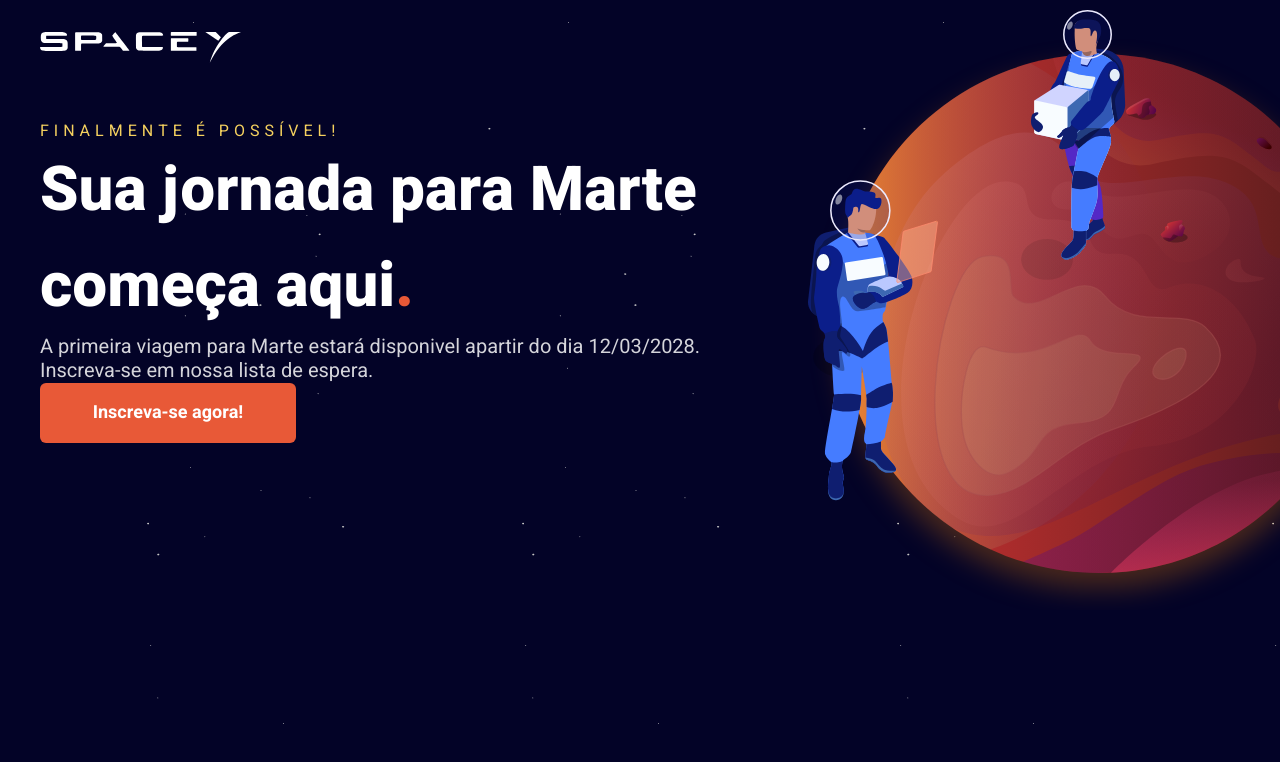
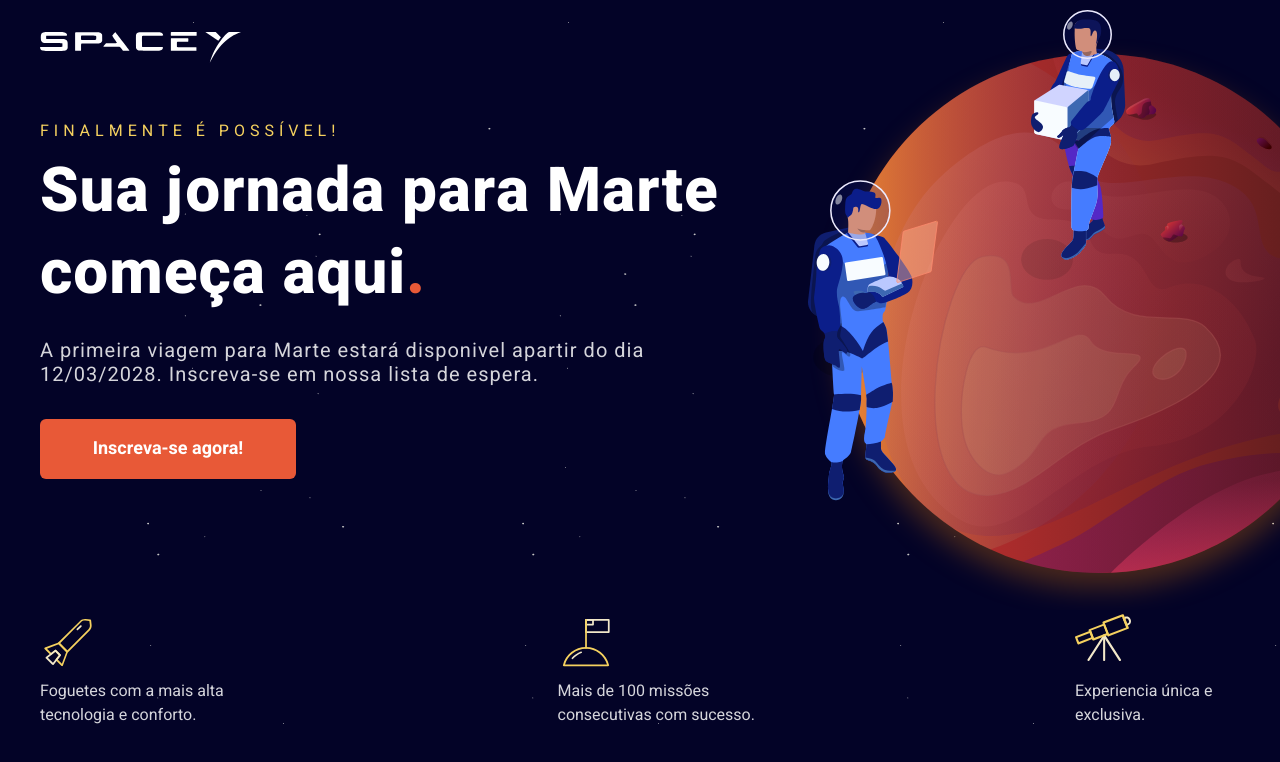
Before and after one commit to gabrielcoutinh0/space-y, a React (Create React App) app: page / in a window 1280 px wide. Shown: the top 762 px of the page. Built offline with nearby package versions, Linux system fonts and the light colour scheme.

Commit message:
card main

```diff
--- a/src/App.tsx
+++ b/src/App.tsx
@@ -1,6 +1,7 @@
 import { GlobalStyles } from './styles/globalstyles'
-import { Container, Header, Logo, Main, Title, FeaturedText, SubTitle, ImageMain } from './styles/styles';
+import { Container, Header, Logo, Main, Title, FeaturedText, SubTitle, ImageMain, CardsMain } from './styles/styles';
 import Button from './components/Button';
+import Card from './components/Card';
 
 function App() {
   return (
@@ -22,10 +23,17 @@ function App() {
 
                 <SubTitle>A primeira viagem para Marte estará disponivel apartir do dia 12/03/2028. Inscreva-se em nossa lista de espera.</SubTitle>
 
+                <Button text='Inscreva-se agora!' />
                 <ImageMain />
-                <Button text='Inscreva-se agora!' />
             </Main>
 
+            <CardsMain>
+                <Card src='./images/icon-rocket.svg' text='Foguetes com a mais alta tecnologia e conforto.' alt='Rocket'/>
+
+                <Card src='./images/icon-flag.svg' text='Mais de 100 missões consecutivas com sucesso.' alt='Flag'/>
+
+                <Card src='./images/icon-telescope.svg' text='Experiencia única e exclusiva.' alt='Telescope' small/>
+            </CardsMain>
 
         </Container>
     </>
--- /dev/null
+++ b/src/components/Card/index.tsx
@@ -0,0 +1,19 @@
+import { DivCard, ImageCard, TextCard } from './styles';
+
+export interface CardProps{
+  src?: string;
+  alt?: string;
+  text?: string;
+  small?: boolean;
+}
+
+function Card({ text, src, alt, small }: CardProps){
+  return (
+    <DivCard small={small}>
+      <ImageCard src={src} alt={alt} />
+      <TextCard>{text}</TextCard>
+    </DivCard>
+  );
+}
+
+export default Card;
--- /dev/null
+++ b/src/components/Card/styles.ts
@@ -0,0 +1,23 @@
+import styled from "styled-components";
+import pixelToRem from "../../utils/pxToRem";
+import { CardProps } from ".";
+
+export const DivCard = styled.div<CardProps>`
+    display: flex;
+    flex-direction: column;
+    max-width: ${({ small }) => (small ? pixelToRem(165) : pixelToRem(215))};
+`;
+
+type ImageProps = Omit<CardProps, 'text'>;
+export const ImageCard = styled.image<ImageProps>`
+    width: ${pixelToRem(56)};
+    height: ${pixelToRem(56)};
+    background-image: ${(props) => `url(${props.src})`};
+    background-repeat: no-repeat;
+`;
+
+export const TextCard = styled.p`
+    color: var(--gray-05);
+    font: var(--text-1);
+    padding-top: ${pixelToRem(8.5)};
+`;
--- a/src/index.tsx
+++ b/src/index.tsx
@@ -1,10 +1,13 @@
 import React from 'react';
-import ReactDOM from 'react-dom';
+import ReactDOM from 'react-dom/client';
 import App from './App';
 
-ReactDOM.render(
-  <React.StrictMode>
-    <App />
-  </React.StrictMode>,
-  document.getElementById('root')
+const rootElement = document.getElementById('root');
+if (!rootElement) throw new Error('Failed to find the root element');
+const root = ReactDOM.createRoot(rootElement);
+
+root.render(
+    <React.StrictMode>
+        <App />
+    </React.StrictMode>
 );
--- a/src/styles/globalstyles.ts
+++ b/src/styles/globalstyles.ts
@@ -47,13 +47,13 @@ body{
     --background-form: #0E0D40;
 
     /* FONTS */
-    --font-heading-1: 800 ${pixelToRem(62)}/${pixelToRem(96)} 'Heebo', sans-serif;
+    --font-heading-1: 800 ${pixelToRem(62)}/${pixelToRem(82)} 'Heebo', sans-serif;
     --font-heading-2: 700 ${pixelToRem(32)}/${pixelToRem(48)} 'Heebo', sans-serif;
     --font-heading-3: 500 ${pixelToRem(24)}/${pixelToRem(32)} 'Heebo', sans-serif;
     --font-heading-4: 400 ${pixelToRem(20)}/${pixelToRem(24)} 'Heebo', sans-serif;
     --font-mobile-heading-1: 800 ${pixelToRem(36)}/${pixelToRem(50)} 'Heebo', sans-serif;
     --font-mobile-text-1: 500 ${pixelToRem(14)}/${pixelToRem(24)} 'Heebo', sans-serif;
-    --text-4: 500 ${pixelToRem(18)}/${pixelToRem(32)} 'Heebo', sans-serif;
+    --text-4: 500 ${pixelToRem(18)}/${pixelToRem(32)} / 'Heebo', sans-serif;
     --text-3: 500 ${pixelToRem(18)}/${pixelToRem(24)} 'Heebo', sans-serif;
     --text-2: 500 ${pixelToRem(14)}/${pixelToRem(20)} 'Heebo', sans-serif;
     --text-1: 400 ${pixelToRem(16)}/${pixelToRem(24)} 'Heebo', sans-serif;
--- a/src/styles/styles.ts
+++ b/src/styles/styles.ts
@@ -24,11 +24,12 @@ export const Logo = styled.image`
     height: ${pixelToRem(41)};
 `;
 
+
 export const Main = styled.main`
     display: flex;
     flex-direction: column;
     max-width: ${pixelToRem(815)};
-    padding-bottom: ${pixelToRem(103)};
+    padding-bottom: ${pixelToRem(135)};
 `;
 
 export const FeaturedText = styled.p`
@@ -36,11 +37,14 @@ export const FeaturedText = styled.p`
     font-size: var(--text-3);
     text-transform: uppercase;
     letter-spacing: ${pixelToRem(5)};
+    padding-bottom: ${pixelToRem(8)};
 `;
 
 export const Title = styled.h1`
     color: var(--text);
     font: var(--font-heading-1);
+    letter-spacing: ${pixelToRem(1)};
+    padding-bottom: ${pixelToRem(24)};
 
     & > span{
         color: var(--mars);
@@ -48,9 +52,11 @@ export const Title = styled.h1`
 `;
 
 export const SubTitle = styled.h4`
+    max-width: ${pixelToRem(728)};
     color: var(--gray-05);
     font: var(--font-heading-4);
-    max-width: ${pixelToRem(728)};
+    letter-spacing: ${pixelToRem(1)};
+    padding-bottom: ${pixelToRem(32)};
 `;
 
 export const ImageMain = styled.image`
@@ -62,3 +68,9 @@ export const ImageMain = styled.image`
     width: ${pixelToRem(472)};
     height: ${pixelToRem(600)};
 `;
+
+export const CardsMain = styled.div`
+    display: flex;
+    justify-content: space-between;
+    align-items: center;
+`;
```
